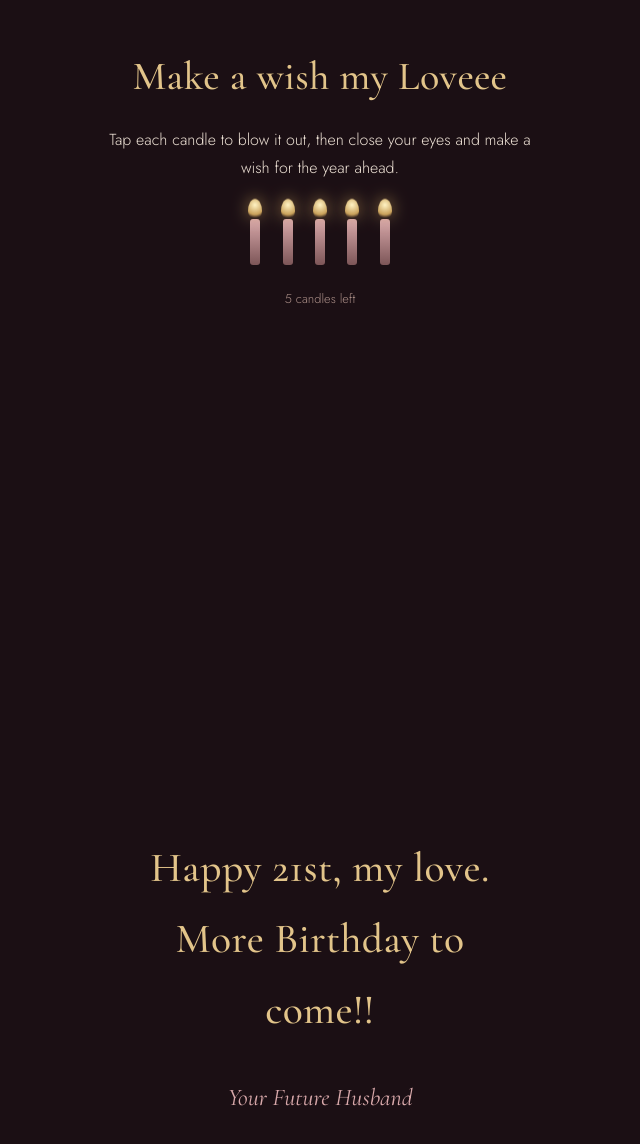
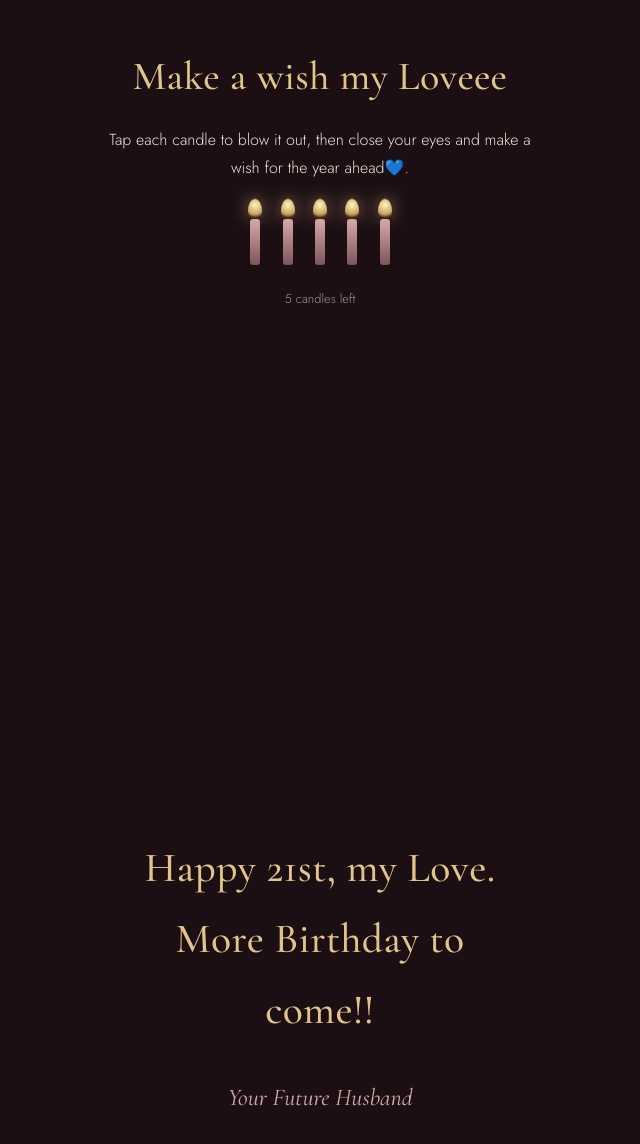
Before and after one commit to iDroids28/gine-21st, a plain HTML site: page index.html in a window 1280 px wide. Shown: the part 4490-5634 px from the top of the page, without its empty margins (320-960 px from the left). Drawn offline with nearby package versions, Linux system fonts and the light colour scheme.

Commit message:
index.html

```diff
--- a/index.html
+++ b/index.html
@@ -417,7 +417,7 @@ I also want you to always do your best in your studies. Keep working hard and do
 <!-- PAGE 6: Wish -->
 <section class="page wish">
   <h2 class="reveal">Make a wish my Loveee</h2>
-  <p class="reveal d1">Tap each candle to blow it out, then close your eyes and make a wish for the year ahead.</p>
+  <p class="reveal d1">Tap each candle to blow it out, then close your eyes and make a wish for the year ahead💙.</p>
   <div class="reveal d2 candles" id="candles">
     <div class="candle"><div class="flame"></div></div>
     <div class="candle"><div class="flame"></div></div>
@@ -431,7 +431,7 @@ I also want you to always do your best in your studies. Keep working hard and do
 <!-- PAGE 7: Closing -->
 <section class="page closing" id="closingPage">
   <div class="burst-layer" id="burstLayer"></div>
-  <div class="reveal display">Happy 21st, my love.<br>More Birthday to come!!</div>
+  <div class="reveal display">Happy 21st, my Love.<br>More Birthday to come!!</div>
   <div class="reveal d1 signature">Your Future Husband</div>
 </section>
 
@@ -540,7 +540,7 @@ I also want you to always do your best in your studies. Keep working hard and do
         remaining -= 1;
         hint.textContent = remaining > 0
           ? remaining + ' candle' + (remaining === 1 ? '' : 's') + ' left'
-          : 'wish made 🤍';
+          : 'wish made 💙';
       }
     });
   });
```
